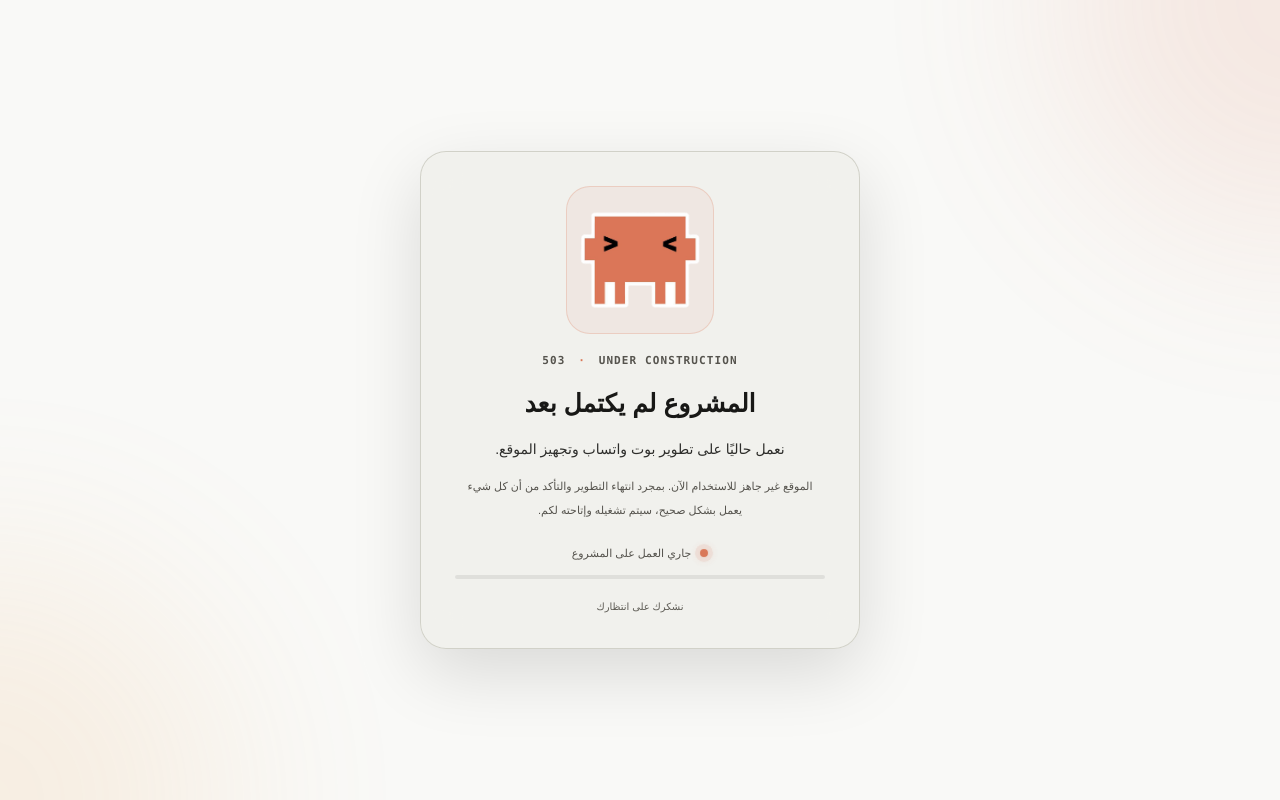
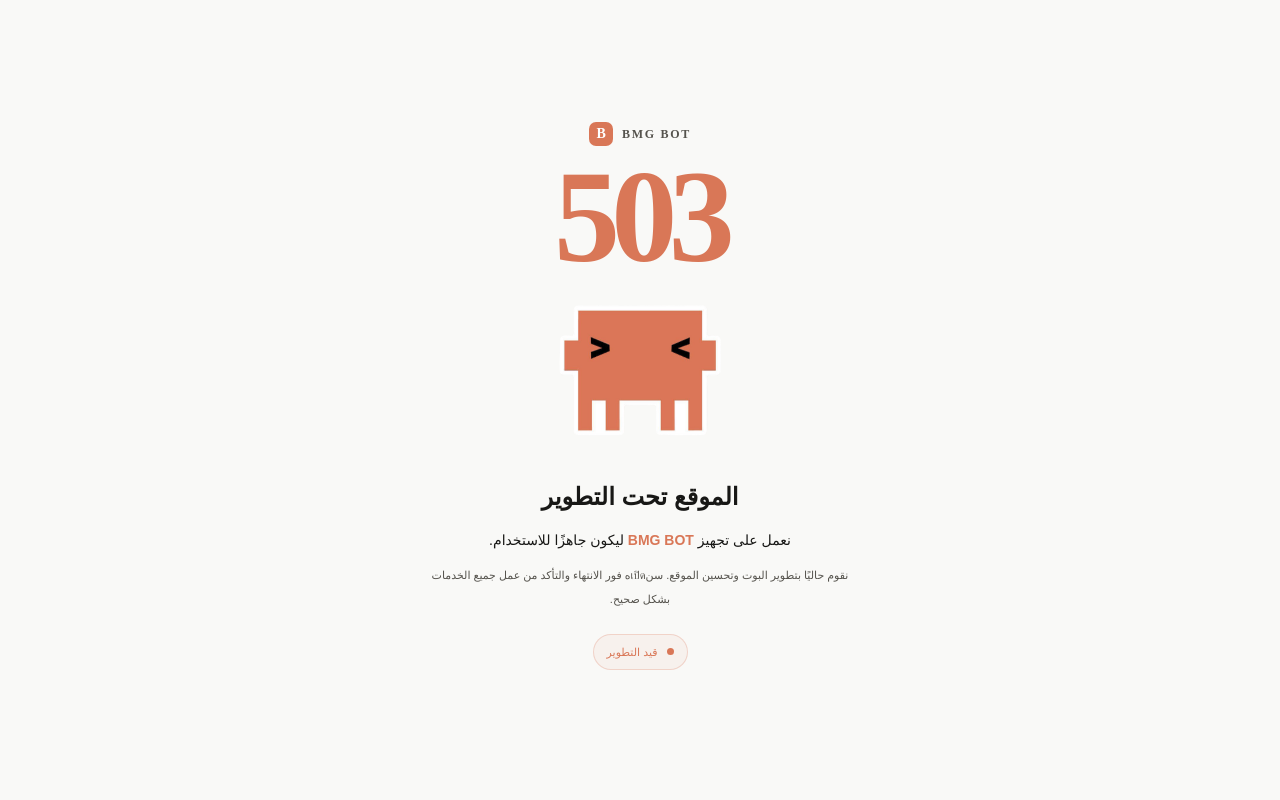
Before and after one commit to ux656/Freund, a Next.js app: page / in a window 1280 px wide. Built offline with nearby package versions, Linux system fonts and the light colour scheme.

Commit message:
Redesign BMG BOT 503 maintenance page

```diff
--- a/app/globals.css
+++ b/app/globals.css
@@ -203,25 +203,66 @@ html:not(.dark) .lg {
 }
 
 
-/* ========== Global project-unfinished screen ========== */
+/* ========== BMG BOT maintenance / 503 screen ========== */
 html, body { overflow: hidden !important; }
-.project-hold-screen { position: fixed; inset: 0; z-index: 999999; display: grid; place-items: center; overflow: auto; padding: max(20px, env(safe-area-inset-top)) 16px max(20px, env(safe-area-inset-bottom)); background: rgb(var(--theme-bg)); color: rgb(var(--theme-text)); isolation: isolate; }
-.project-hold-glow { position: absolute; width: min(68vw, 480px); aspect-ratio: 1; border-radius: 50%; filter: blur(100px); opacity: .13; pointer-events: none; z-index: -1; }
-.project-hold-glow-a { background: #D97757; top: -30%; right: -20%; }
-.project-hold-glow-b { background: #E8A55A; bottom: -30%; left: -20%; }
-.project-hold-card { width: min(100%, 440px); border: 1px solid rgb(var(--theme-border) / .72); border-radius: 26px; padding: clamp(22px, 5vw, 34px); background: rgb(var(--theme-surface) / .82); box-shadow: 0 24px 70px rgb(0 0 0 / .13), inset 0 1px rgb(255 255 255 / .08); text-align: center; backdrop-filter: blur(20px); -webkit-backdrop-filter: blur(20px); }
-.project-hold-robot { width: clamp(112px, 34vw, 148px); height: clamp(112px, 34vw, 148px); display: grid; place-items: center; margin: 0 auto 18px; overflow: hidden; border: 1px solid rgb(217 119 87 / .24); border-radius: 24px; background: rgb(217 119 87 / .08); }
-.project-hold-robot img { display: block; width: 100%; height: 100%; object-fit: contain; padding: 10px; }
-.project-hold-code { color: rgb(var(--theme-text-2)); font: 600 11px/1.6 ui-monospace, SFMono-Regular, Menlo, monospace; letter-spacing: .1em; direction: ltr; }
-.project-hold-code span { color: #D97757; padding: 0 5px; }
-.project-hold-card h1 { margin: 12px 0 9px; font-family: Lemonada, sans-serif; font-size: clamp(19px, 5.2vw, 25px); line-height: 1.8; font-weight: 700; }
-.project-hold-lead { margin: 0; color: rgb(var(--theme-text) / .9); font-family: Lemonada, sans-serif; font-size: clamp(12px, 3.5vw, 14px); line-height: 2; }
-.project-hold-copy { margin: 12px 0 0; color: rgb(var(--theme-text-2)); font-family: Lemonada, sans-serif; font-size: 11px; line-height: 2.15; }
-.project-hold-status { display: flex; align-items: center; justify-content: center; gap: 9px; margin: 22px auto 14px; color: rgb(var(--theme-text-2)); font-family: Lemonada, sans-serif; font-size: 11px; }
-.project-hold-dot { width: 8px; height: 8px; border-radius: 50%; background: #D97757; box-shadow: 0 0 0 5px rgb(217 119 87 / .1), 0 0 12px rgb(217 119 87 / .45); animation: projectHoldPulse 1.8s ease-in-out infinite; }
-.project-hold-progress { height: 4px; overflow: hidden; border-radius: 999px; background: rgb(var(--theme-text) / .08); }
-.project-hold-progress span { display: block; width: 36%; height: 100%; border-radius: inherit; background: linear-gradient(90deg, #D97757, #E8A55A); animation: projectHoldSweep 2.8s ease-in-out infinite; }
-.project-hold-card footer { margin-top: 20px; color: rgb(var(--theme-text-3)); font-family: Lemonada, sans-serif; font-size: 10px; }
-@keyframes projectHoldPulse { 50% { opacity: .45; transform: scale(.88); } }
-@keyframes projectHoldSweep { 0% { transform: translateX(180%); } 100% { transform: translateX(-300%); } }
-@media (prefers-reduced-motion: reduce) { .project-hold-dot, .project-hold-progress span { animation: none; } }
+.project-hold-screen {
+  position: fixed; inset: 0; z-index: 999999; display: grid; place-items: center;
+  overflow: auto; padding: max(24px, env(safe-area-inset-top)) 20px max(24px, env(safe-area-inset-bottom));
+  background: rgb(var(--theme-bg)); color: rgb(var(--theme-text));
+}
+.project-hold-content {
+  width: min(100%, 560px); display: flex; flex-direction: column; align-items: center;
+  text-align: center; padding: 12px 0 20px; animation: holdReveal .55s ease-out both;
+}
+.project-hold-brand {
+  display: inline-flex; align-items: center; gap: 9px; margin-bottom: 6px;
+  color: rgb(var(--theme-text-2)); font: 600 12px/1.5 "Playfair Display", serif;
+  letter-spacing: .14em; direction: ltr;
+}
+.project-hold-brand-mark {
+  display: grid; place-items: center; width: 24px; height: 24px; border-radius: 7px;
+  color: #fff; background: #D97757; font: 700 14px/1 "Playfair Display", serif;
+  letter-spacing: 0;
+}
+.project-hold-error {
+  margin: 0; color: #D97757; font: 700 clamp(76px, 22vw, 132px)/.98 "Playfair Display", serif;
+  letter-spacing: -.065em; direction: ltr; user-select: none;
+}
+.project-hold-robot {
+  width: clamp(118px, 34vw, 172px); height: clamp(118px, 34vw, 172px);
+  margin: 8px 0 14px; display: grid; place-items: center;
+}
+.project-hold-robot img {
+  width: 100%; height: 100%; object-fit: contain;
+  animation: holdRobotFloat 4.2s ease-in-out infinite;
+}
+.project-hold-content h1 {
+  margin: 0 0 8px; font-family: Lemonada, sans-serif;
+  font-size: clamp(18px, 5vw, 24px); font-weight: 700; line-height: 1.8;
+}
+.project-hold-lead {
+  margin: 0; color: rgb(var(--theme-text)); font-family: Lemonada, sans-serif;
+  font-size: clamp(12px, 3.5vw, 14px); line-height: 2;
+}
+.project-hold-lead strong { color: #D97757; font-weight: 700; }
+.project-hold-copy {
+  max-width: 440px; margin: 10px 0 0; color: rgb(var(--theme-text-2));
+  font-family: Lemonada, sans-serif; font-size: 11px; line-height: 2.15;
+}
+.project-hold-status {
+  display: inline-flex; align-items: center; gap: 9px; margin-top: 22px;
+  padding: 8px 13px; border: 1px solid rgb(217 119 87 / .25); border-radius: 999px;
+  color: #D97757; background: rgb(217 119 87 / .06);
+  font-family: Lemonada, sans-serif; font-size: 11px; line-height: 1.7;
+}
+.project-hold-dot { width: 7px; height: 7px; border-radius: 50%; background: #D97757; }
+@keyframes holdReveal { from { opacity: 0; transform: translateY(10px); } to { opacity: 1; transform: translateY(0); } }
+@keyframes holdRobotFloat { 0%, 100% { transform: translateY(0); } 50% { transform: translateY(-7px); } }
+@media (max-height: 680px) {
+  .project-hold-content { transform: scale(.88); }
+  .project-hold-robot { margin: 0 0 6px; }
+  .project-hold-status { margin-top: 12px; }
+}
+@media (prefers-reduced-motion: reduce) {
+  .project-hold-content, .project-hold-robot img { animation: none; }
+}
--- a/app/layout.tsx
+++ b/app/layout.tsx
@@ -50,22 +50,22 @@ export default function RootLayout({ children }: { children: React.ReactNode })
       >
         {children}
         <div className="project-hold-screen" role="status" aria-live="polite">
-          <div className="project-hold-glow project-hold-glow-a" />
-          <div className="project-hold-glow project-hold-glow-b" />
-          <main className="project-hold-card">
+          <main className="project-hold-content">
+            <div className="project-hold-brand">
+              <span className="project-hold-brand-mark">B</span>
+              <span>BMG BOT</span>
+            </div>
+            <div className="project-hold-error" aria-label="Error 503">503</div>
             <div className="project-hold-robot">
-              <img src="/reboot.png" alt="روبوت" />
+              <img src="/reboot.png" alt="BMG Bot robot" />
             </div>
-            <div className="project-hold-code">503 <span>·</span> UNDER CONSTRUCTION</div>
-            <h1>المشروع لم يكتمل بعد</h1>
-            <p className="project-hold-lead">نعمل حاليًا على تطوير بوت واتساب وتجهيز الموقع.</p>
-            <p className="project-hold-copy">الموقع غير جاهز للاستخدام الآن. بمجرد انتهاء التطوير والتأكد من أن كل شيء يعمل بشكل صحيح، سيتم تشغيله وإتاحته لكم.</p>
+            <h1>الموقع تحت التطوير</h1>
+            <p className="project-hold-lead">نعمل على تجهيز <strong>BMG BOT</strong> ليكون جاهزًا للاستخدام.</p>
+            <p className="project-hold-copy">نقوم حاليًا بتطوير البوت وتحسين الموقع. سنเปิดه فور الانتهاء والتأكد من عمل جميع الخدمات بشكل صحيح.</p>
             <div className="project-hold-status">
               <span className="project-hold-dot" />
-              <span>جاري العمل على المشروع</span>
+              <span>قيد التطوير</span>
             </div>
-            <div className="project-hold-progress" aria-hidden="true"><span /></div>
-            <footer>نشكرك على انتظارك</footer>
           </main>
         </div>
       </body>
```
